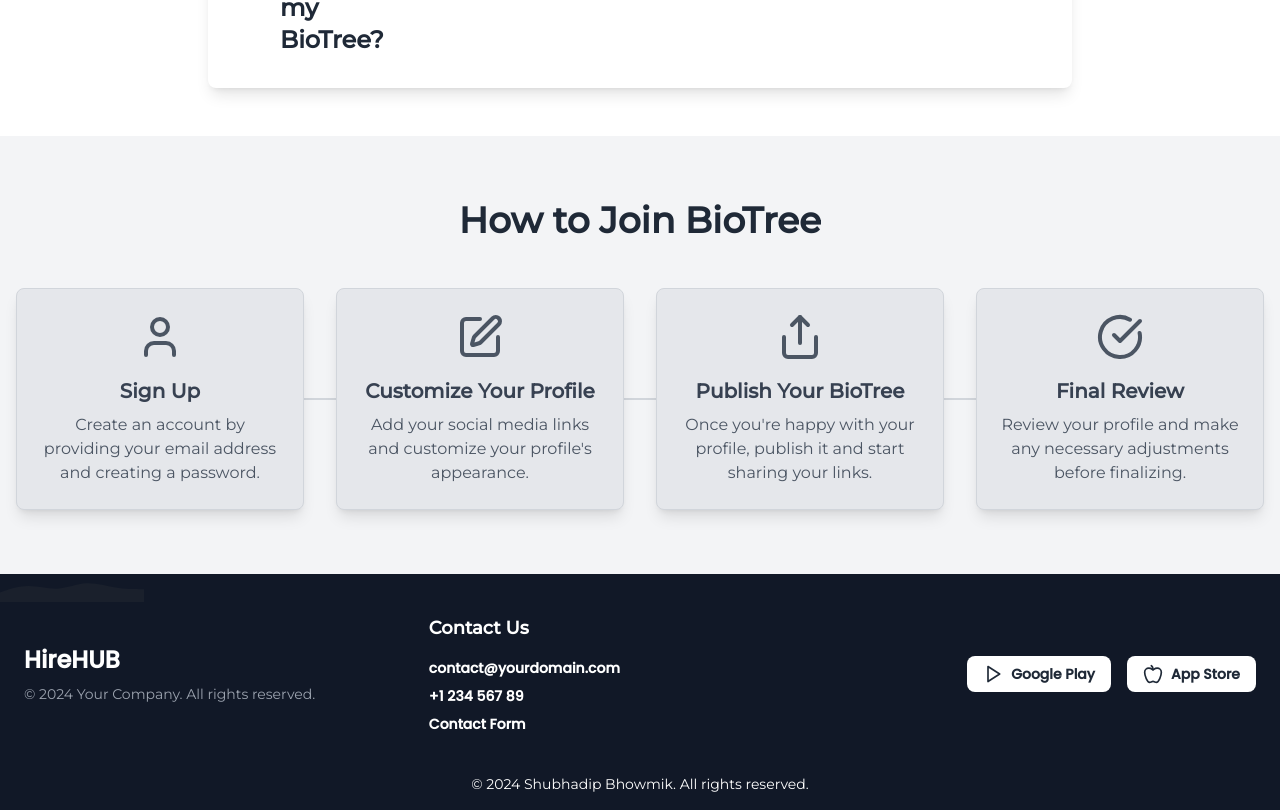
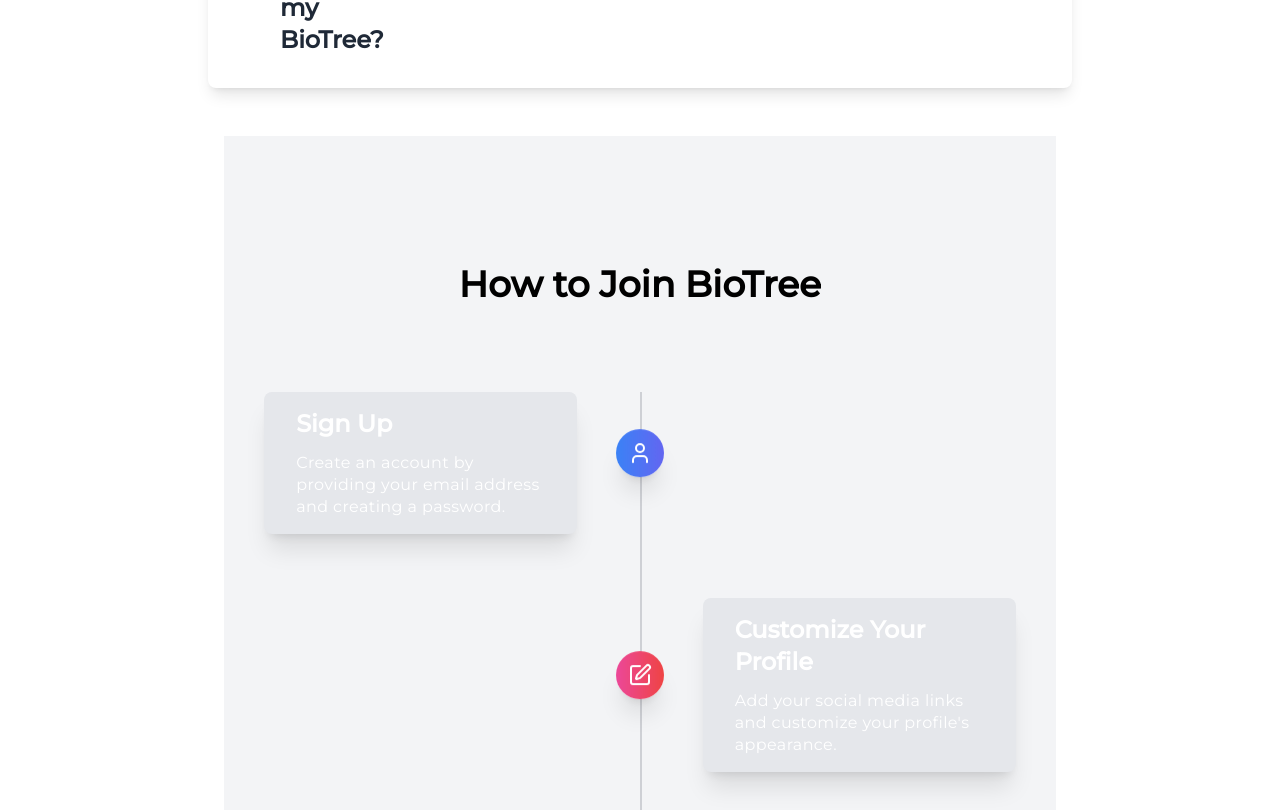
Before and after one commit to subhadipbhowmik/bio-branch, a Next.js app in the folder site/: page / in a window 1280 px wide. Shown: the part 1810-2620 px from the top of the page. Built offline with nearby package versions, Linux system fonts and the light colour scheme.

Commit message:
Updated process.js to have a vertical process UI which animates on scroll

```diff
--- a/site/components/Process.js
+++ b/site/components/Process.js
@@ -1,82 +1,101 @@
-import React from 'react';
+import React, { useEffect, useState } from 'react';
 import { User, Edit, Share, CheckCircle } from 'lucide-react';
 
-// Keyframes for different icon animations
-const keyframes = `
-@keyframes fadeIn {
-  from { opacity: 0; }
-  to { opacity: 1; }
-}
-@keyframes scaleUp {
-  from { transform: scale(0.9); }
-  to { transform: scale(1); }
-}
-@keyframes rotateIn {
-  from { transform: rotate(-20deg); opacity: 0; }
-  to { transform: rotate(0); opacity: 1; }
-}
-@keyframes bounceIn {
-  from { transform: scale(0.5); opacity: 0; }
-  to { transform: scale(1); opacity: 1; }
-}
-`;
+const TimelineEvent = ({ icon: Icon, title, description, index, isVisible }) => {
+  const isEven = index % 2 === 0;
+  const animations = ['animate-fadeIn', 'animate-scaleUp', 'animate-rotateIn', 'animate-bounceIn'];
+  const animationClass = animations[index % animations.length];
 
-const Process = () => {
+  const gradients = [
+    'from-blue-500 to-indigo-500',
+    'from-pink-500 to-red-500',
+    'from-green-500 to-teal-500',
+    'from-yellow-500 to-orange-500'
+  ];
+  const gradientClass = gradients[index % gradients.length];
+
   return (
-    <div className="bg-gray-100 py-16">
-      <style>{keyframes}</style> {/* Add keyframes here */}
-      <div className="container mx-auto px-4">
-        <h2 className="text-4xl font-bold text-center mb-12 text-gray-800">How to Join BioTree</h2>
-        <div className="relative">
-          {/* Connector Lines */}
-          <div className="absolute inset-0 flex items-center justify-between">
-            <div className="w-1/4 border-t-2 border-gray-300"></div>
-            <div className="w-1/4 border-t-2 border-gray-300"></div>
-            <div className="w-1/4 border-t-2 border-gray-300"></div>
-            <div className="w-1/4 border-t-2 border-gray-300"></div>
-          </div>
-          {/* Process Steps */}
-          <div className="grid grid-cols-1 sm:grid-cols-2 lg:grid-cols-4 gap-8 relative z-10">
-            {/* Step 1 */}
-            <div className="flex flex-col items-center">
-              <div className="bg-gray-200 dark:bg-gray-800 p-6 rounded-lg shadow-lg text-center w-full max-w-xs relative z-10 border border-gray-300 transition-shadow duration-300 cursor-pointer hover:shadow-lg hover:shadow-slate-900">
-                <User className="w-12 h-12 text-gray-600 dark:text-gray-300 mx-auto mb-4 animate-fadeIn" />
-                <h3 className="text-xl font-semibold mb-2 text-gray-700 dark:text-gray-100">Sign Up</h3>
-                <p className="text-gray-600 dark:text-gray-200">Create an account by providing your email address and creating a password.</p>
-              </div>
+    <div className={`mb-16 flex justify-between items-center w-full ${isEven ? 'flex-row-reverse' : ''}`}>
+      <div className="order-1 w-5/12"></div>
+      <div
+        className={`z-20 flex items-center order-1 bg-gradient-to-r ${gradientClass} shadow-xl w-12 h-12 rounded-full ${
+          isVisible ? 'animate-bounce' : 'opacity-0'
+        } transition-all duration-1000 ease-in-out`}
+      >
+        <Icon className={`w-6 h-6 text-white mx-auto ${isVisible ? animationClass : 'opacity-0'}`} />
+      </div>
+      <div className={`order-1 bg-gray-200 dark:bg-gradient-to-r ${gradientClass} rounded-lg shadow-xl w-5/12 px-8 py-4 transition-all duration-1000 ease-in-out ${
+        isVisible ? 'opacity-100 translate-y-0' : 'opacity-0 translate-y-10'
+      }`}>
+        <h3 className="mb-3 font-bold text-white text-2xl">{title}</h3>
+        <p className="text-m leading-snug tracking-wide text-white">{description}</p>
+      </div>
+    </div>
+  );
+};
+
+const Timeline = () => {
+  const [visibleEvents, setVisibleEvents] = useState([]);
+
+  useEffect(() => {
+    const handleScroll = () => {
+      const events = document.querySelectorAll('.timeline-event');
+      const newVisibleEvents = [];
+
+      events.forEach((event, index) => {
+        const rect = event.getBoundingClientRect();
+        const isVisible = rect.top <= window.innerHeight * 0.75 && rect.bottom >= 0;
+        if (isVisible) {
+          newVisibleEvents.push(index);
+        }
+      });
+
+      setVisibleEvents(newVisibleEvents);
+    };
+
+    window.addEventListener('scroll', handleScroll);
+    handleScroll(); // Check visibility on initial render
+    return () => window.removeEventListener('scroll', handleScroll);
+  }, []);
+
+  const events = [
+    {
+      icon: User,
+      title: 'Sign Up',
+      description: 'Create an account by providing your email address and creating a password.',
+    },
+    {
+      icon: Edit,
+      title: 'Customize Your Profile',
+      description: 'Add your social media links and customize your profile\'s appearance.',
+    },
+    {
+      icon: Share,
+      title: 'Publish Your BioTree',
+      description: 'Once you\'re happy with your profile, publish it and start sharing your links.',
+    },
+    {
+      icon: CheckCircle,
+      title: 'Final Review',
+      description: 'Review your profile and make any necessary adjustments before finalizing.',
+    }
+  ];
+
+  return (
+    <div className="bg-gray-100 dark:bg-white py-32">
+      <div className="container mx-auto w-full h-full">
+        <h2 className="text-4xl font-bold text-center mb-12 text-black-800 dark:text-black">How to Join BioTree</h2>
+        <div className="relative wrap overflow-hidden p-10 h-full">
+          <div className="border-2-2 absolute border-opacity-20 border-gray-700 h-full border" style={{ left: '50%' }}></div>
+          {events.map((event, index) => (
+            <div key={index} className="timeline-event">
+              <TimelineEvent {...event} index={index} isVisible={visibleEvents.includes(index)} />
             </div>
-
-            {/* Step 2 */}
-            <div className="flex flex-col items-center">
-              <div className="bg-gray-200 dark:bg-gray-800 p-6 rounded-lg shadow-lg text-center w-full max-w-xs relative z-10 border border-gray-300 transition-shadow duration-300 cursor-pointer hover:shadow-lg hover:shadow-slate-900">
-                <Edit className="w-12 h-12 text-gray-600 dark:text-gray-300 mx-auto mb-4 animate-scaleUp" />
-                <h3 className="text-xl font-semibold mb-2 text-gray-700 dark:text-gray-100">Customize Your Profile</h3>
-                <p className="text-gray-600 dark:text-gray-200">Add your social media links and customize your profile's appearance.</p>
-              </div>
-            </div>
-
-            {/* Step 3 */}
-            <div className="flex flex-col items-center">
-              <div className="bg-gray-200 dark:bg-gray-800 p-6 rounded-lg shadow-lg text-center w-full max-w-xs relative z-10 border border-gray-300 transition-shadow duration-300 cursor-pointer hover:shadow-lg hover:shadow-slate-900">
-                <Share className="w-12 h-12 text-gray-600 dark:text-gray-300 mx-auto mb-4 animate-rotateIn" />
-                <h3 className="text-xl font-semibold mb-2 text-gray-700 dark:text-gray-100">Publish Your BioTree</h3>
-                <p className="text-gray-600 dark:text-gray-200">Once you're happy with your profile, publish it and start sharing your links.</p>
-              </div>
-            </div>
-
-            {/* Step 4 */}
-            <div className="flex flex-col items-center">
-              <div className="bg-gray-200 dark:bg-gray-800 p-6 rounded-lg shadow-lg text-center w-full max-w-xs relative z-10 border border-gray-300 transition-shadow duration-300 cursor-pointer hover:shadow-lg hover:shadow-slate-900">
-                <CheckCircle className="w-12 h-12 text-gray-600 dark:text-gray-300 mx-auto mb-4 animate-bounceIn" />
-                <h3 className="text-xl font-semibold mb-2 text-gray-700 dark:text-gray-100">Final Review</h3>
-                <p className="text-gray-600 dark:text-gray-200">Review your profile and make any necessary adjustments before finalizing.</p>
-              </div>
-            </div>
-          </div>
+          ))}
         </div>
       </div>
     </div>
   );
 };
 
-export default Process;
+export default Timeline;
```
